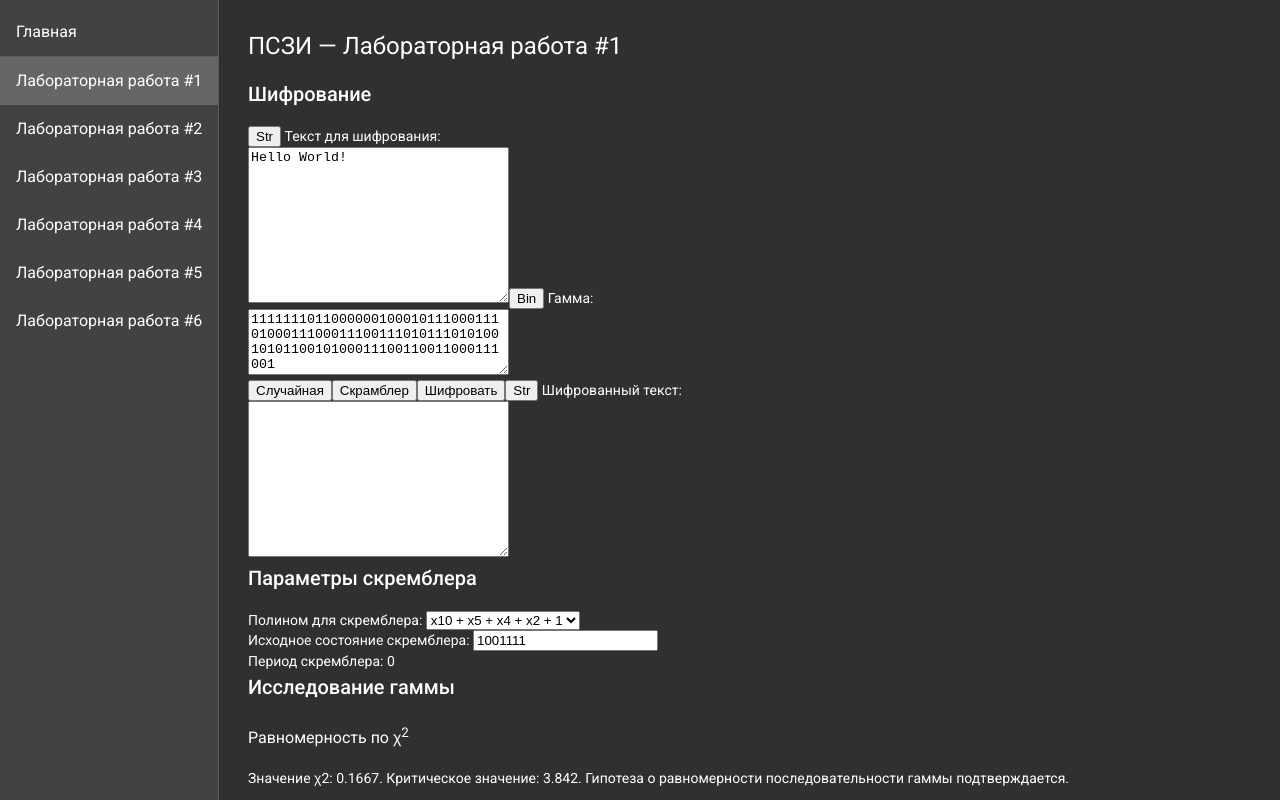
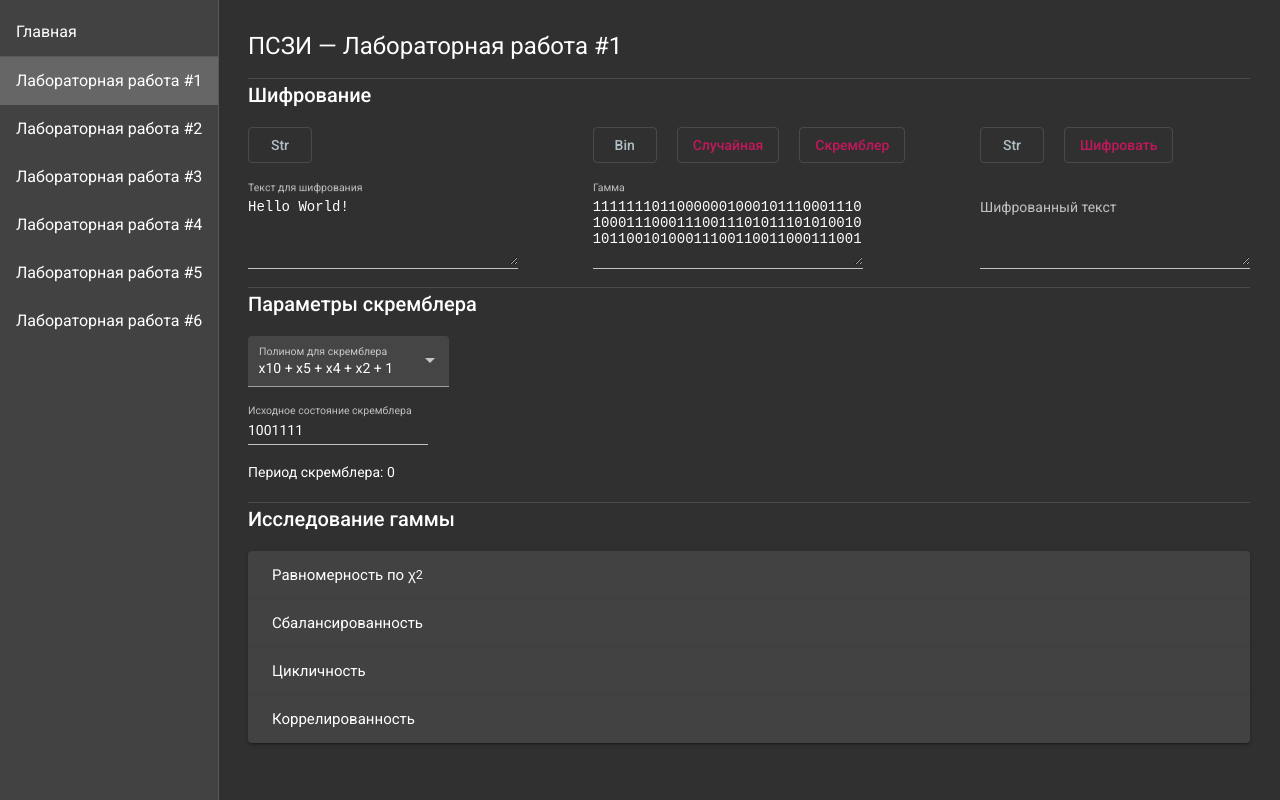
Before and after one commit to Fake-Make/Cryptography, an Angular app: page /works/1 in a window 1280 px wide. Both pictures are taken after a click on the button "Случайная". Built offline with nearby package versions, Linux system fonts and the light colour scheme; what ng2-charts would draw is missing.

Commit message:
Enhancement #5: Work 1 fully redesigned, minor fixes
* Results of `Statistics.cyclicityTest` fixed;
* More Material-modules added;

```diff
--- a/src/app/components/works/work1/work1.component.css
+++ b/src/app/components/works/work1/work1.component.css
@@ -1,3 +1,19 @@
 .mono {
 	font-family: 'Courier New', Courier, monospace;
 }
+
+.ml-20 {
+	margin-left: 20px;
+}
+
+.w-270 {
+	width: 270px;
+}
+
+.wrapper {
+	width: 100%;
+	display: flex;
+	flex-direction: row;
+	justify-content: space-between;
+	flex-wrap: wrap;
+}
--- a/src/app/components/works/work1/work1.component.html
+++ b/src/app/components/works/work1/work1.component.html
@@ -1,64 +1,101 @@
-<h1>ПСЗИ — Лабораторная работа #1</h1>
+<h1 class="mat-header">ПСЗИ — Лабораторная работа #1</h1>
+<mat-divider></mat-divider>
 
-<div class="control">
-	<h2>Шифрование</h2>
+<h2 class="mat-title">Шифрование</h2>
+<div class="wrapper">
 	<section>
-		<label>
-			<button (click)="changeView('base')">{{ viewModes[views.base] }}</button>
-			Текст для шифрования:<br>
-			<textarea class="mono" cols="30" rows="10" [(ngModel)]="base"></textarea>
-		</label>
-		<label>
-			<button (click)="changeView('gamma')">{{ viewModes[views.gamma] }}</button>
-			Гамма:<br>
-			<textarea class="mono" id="gamma" cols="30" rows="4" [(ngModel)]="gamma"></textarea><br>
-			<button (click)="getSimpleGamma()">Случайная</button>
-			<button (click)="getScramblerGamma()">Скрамблер</button>
-			<button (click)="applyCipher()">Шифровать</button>
-		</label>
-		<label>
-			<button (click)="changeView('cipher')">{{ viewModes[views.cipher] }}</button>
-			Шифрованный текст:<br>
-			<textarea class="mono" cols="30" rows="10" [(ngModel)]="cipher" readonly></textarea>
-		</label>
+		<button (click)="changeView('base')" mat-stroked-button color="accent">
+			{{ viewModes[views.base] }}
+		</button>
+		<br><br>
+		<mat-form-field class="w-270">
+			<mat-label>Текст для шифрования</mat-label>
+			<textarea matInput placeholder="Hello World!" cols="40" rows="4"
+				class="mono" [(ngModel)]="base"></textarea>
+		</mat-form-field>
 	</section>
-	<h2>Параметры скремблера</h2>
+	<br>
+
 	<section>
-		<div class="boxed" id="scrambler-info">
-			<label>
-				Полином для скремблера:
-				<select [(ngModel)]="polynom">
-					<option *ngFor="let p of polynoms" [ngValue]="p.value">{{p.preview}}</option>
-				</select>
-				<br>
-			</label>
-			<label>
-				Исходное состояние скремблера:
-				<input type="text" pattern="[01]+" [(ngModel)]="initVal">
-				<br>
-			</label>
-			<label>
-				Период скремблера: {{ period }}
-			</label>
-		</div>
+		<button (click)="changeView('gamma')" mat-stroked-button color="accent">
+			{{ viewModes[views.gamma] }}
+		</button>
+		<button (click)="getSimpleGamma()" mat-stroked-button color="primary" class="ml-20">
+			Случайная
+		</button>
+		<button (click)="getScramblerGamma()" mat-stroked-button color="primary" class="ml-20">
+			Скремблер
+		</button>
+		<br><br>
+		<mat-form-field class="w-270">
+			<mat-label>Гамма</mat-label>
+			<textarea matInput cols="40" rows="4"
+				class="mono" [(ngModel)]="gamma"></textarea>
+		</mat-form-field>
 	</section>
-	<h2>Исследование гаммы</h2>
+	<br>
+
 	<section>
-		<h3>Равномерность по χ<sup>2</sup></h3>
-		<p *ngIf="tests && tests.chi2">
-			{{ tests.chi2 }}
-		</p>
-		<h3>Сбалансированность</h3>
-		<p *ngIf="tests && tests.balance">
-			{{ tests.balance }}
-		</p>
-		<h3>Цикличность</h3>
-		<p *ngIf="tests && tests.cyclicity">
-			{{ tests.cyclicity}}
-		</p>
-		<h3>Коррелированность</h3>
-		<p *ngIf="tests && tests.correlation">
-			{{ tests.correlation}}
-		</p>
+		<button (click)="changeView('cipher')" mat-stroked-button color="accent">
+			{{ viewModes[views.cipher] }}
+		</button>
+		<button (click)="applyCipher()" mat-stroked-button color="primary" class="ml-20">
+			Шифровать
+		</button>
+		<br><br>
+		<mat-form-field class="w-270">
+			<mat-label>Шифрованный текст</mat-label>
+			<textarea matInput cols="40" rows="4"
+				class="mono" [(ngModel)]="cipher"></textarea>
+		</mat-form-field>
 	</section>
 </div>
+<mat-divider></mat-divider>
+
+<h2>Параметры скремблера</h2>
+<mat-form-field appearance="fill">
+	<mat-label>Полином для скремблера</mat-label>
+	<mat-select [(ngModel)]="polynom">
+		<mat-option *ngFor="let p of polynoms" [value]="p.value">{{p.preview}}</mat-option>
+	</mat-select>
+</mat-form-field>
+<br>
+<mat-form-field>
+    <mat-label>Исходное состояние скремблера</mat-label>
+    <input matInput [placeholder]="initVal" [value]="initVal" pattern="[01]+">
+</mat-form-field>
+<br>
+<mat-label>Период скремблера: {{ period }}</mat-label>
+<br><br>
+<mat-divider *ngIf="tests &&
+	tests.chi2 && tests.balance && tests.cyclicity && tests.correlation"></mat-divider>
+
+<h2 *ngIf="tests && tests.chi2 && tests.balance && tests.cyclicity && tests.correlation"
+	class="mat-header">Исследование гаммы</h2>
+<mat-accordion *ngIf="tests &&
+	tests.chi2 && tests.balance && tests.cyclicity && tests.correlation">
+	<mat-expansion-panel hideToggle>
+		<mat-expansion-panel-header>
+			<mat-panel-title>Равномерность по χ<sup>2</sup></mat-panel-title>
+		</mat-expansion-panel-header>
+		<pre>{{ tests.chi2 }}</pre>
+	</mat-expansion-panel>
+	<mat-expansion-panel hideToggle>
+		<mat-expansion-panel-header>
+			<mat-panel-title>Сбалансированность</mat-panel-title>
+		</mat-expansion-panel-header>
+		<pre>{{ tests.balance }}</pre>
+	</mat-expansion-panel>
+	<mat-expansion-panel hideToggle>
+		<mat-expansion-panel-header>
+			<mat-panel-title>Цикличность</mat-panel-title>
+		</mat-expansion-panel-header>
+		<pre>{{ tests.cyclicity }}</pre>
+	</mat-expansion-panel>
+	<mat-expansion-panel hideToggle>
+		<mat-expansion-panel-header>
+			<mat-panel-title>Коррелированность</mat-panel-title>
+		</mat-expansion-panel-header>
+		<pre>{{ tests.correlation }}</pre>
+	</mat-expansion-panel>
+</mat-accordion>
--- a/src/app/components/works/work1/work1.component.ts
+++ b/src/app/components/works/work1/work1.component.ts
@@ -73,7 +73,7 @@ export class Work1Component implements OnInit {
 
     const chi2 = Statistics.chiSquaredTest(set);
     this.tests.chi2 = `Значение χ2: ${chi2.chi2.toFixed(4)}. ` +
-      `Критическое значение: ${chi2.criticalValue}. Гипотеза о равномерности ` +
+      `Критическое значение: ${chi2.criticalValue}.\nГипотеза о равномерности ` +
       `последовательности гаммы ${chi2.isDistributionUniform ? 'подтверждается' :
       'отклоняется'}.`;
 
--- a/src/app/core/statistics.ts
+++ b/src/app/core/statistics.ts
@@ -82,7 +82,7 @@ export class Statistics {
 					testSucceed: Math.abs(EXPECTED_PERCENT - ACTUAL_PERCENT) < this.SIGNIFICANCE_LEVEL
 				}
 			});
-		series.testSucceed = Object.keys(rangeLengths).every((length: string): boolean => rangeLengths[length].testSucceed);
+		series.testSucceed = Object.keys(rangeLengths).every((length: string): boolean => series[+length - 1].testSucceed);
 
 		return series;
 	}
```
Also changed, not shown: src/app/external/material.module.ts (+14 -3 lines).
